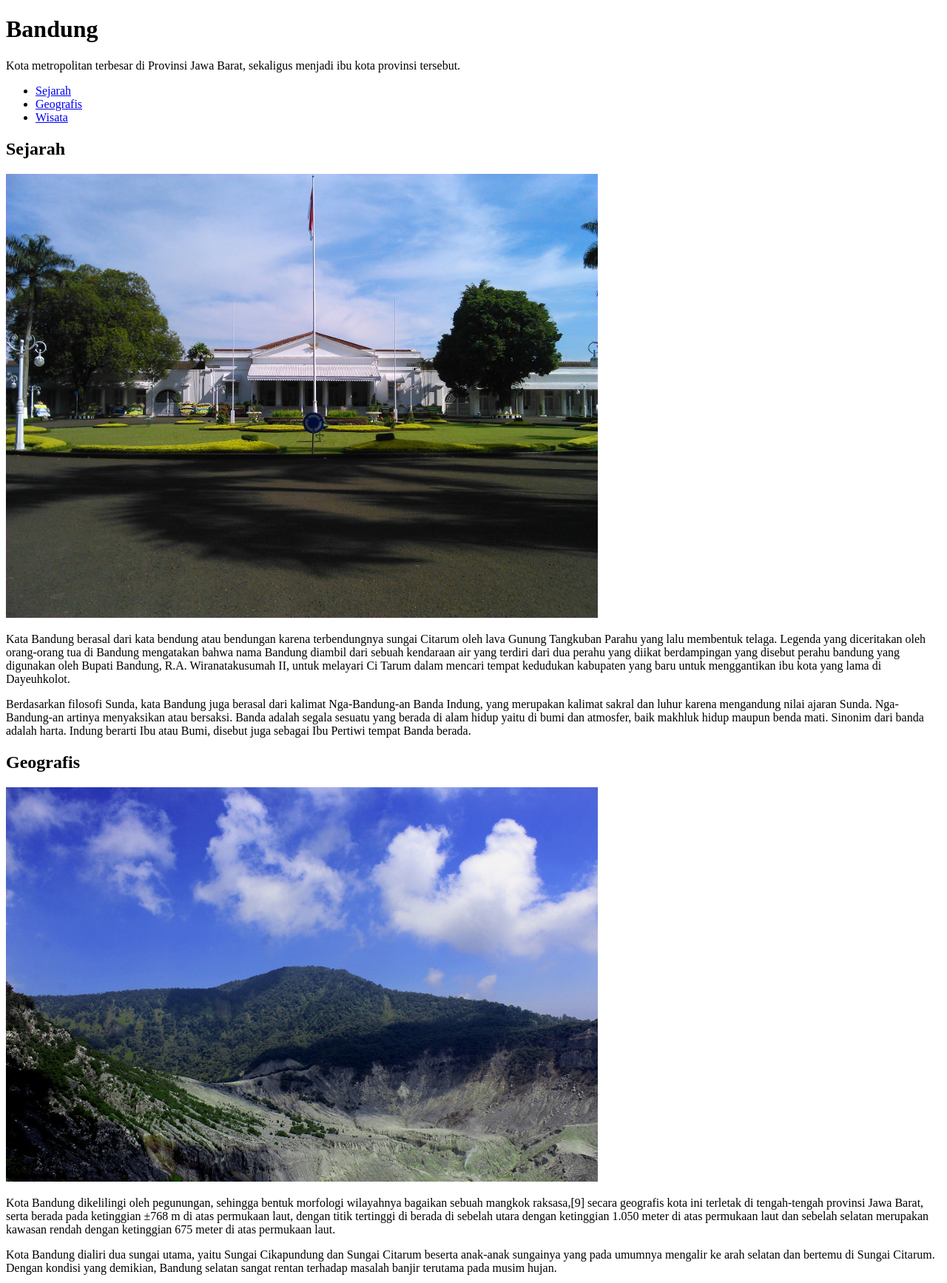
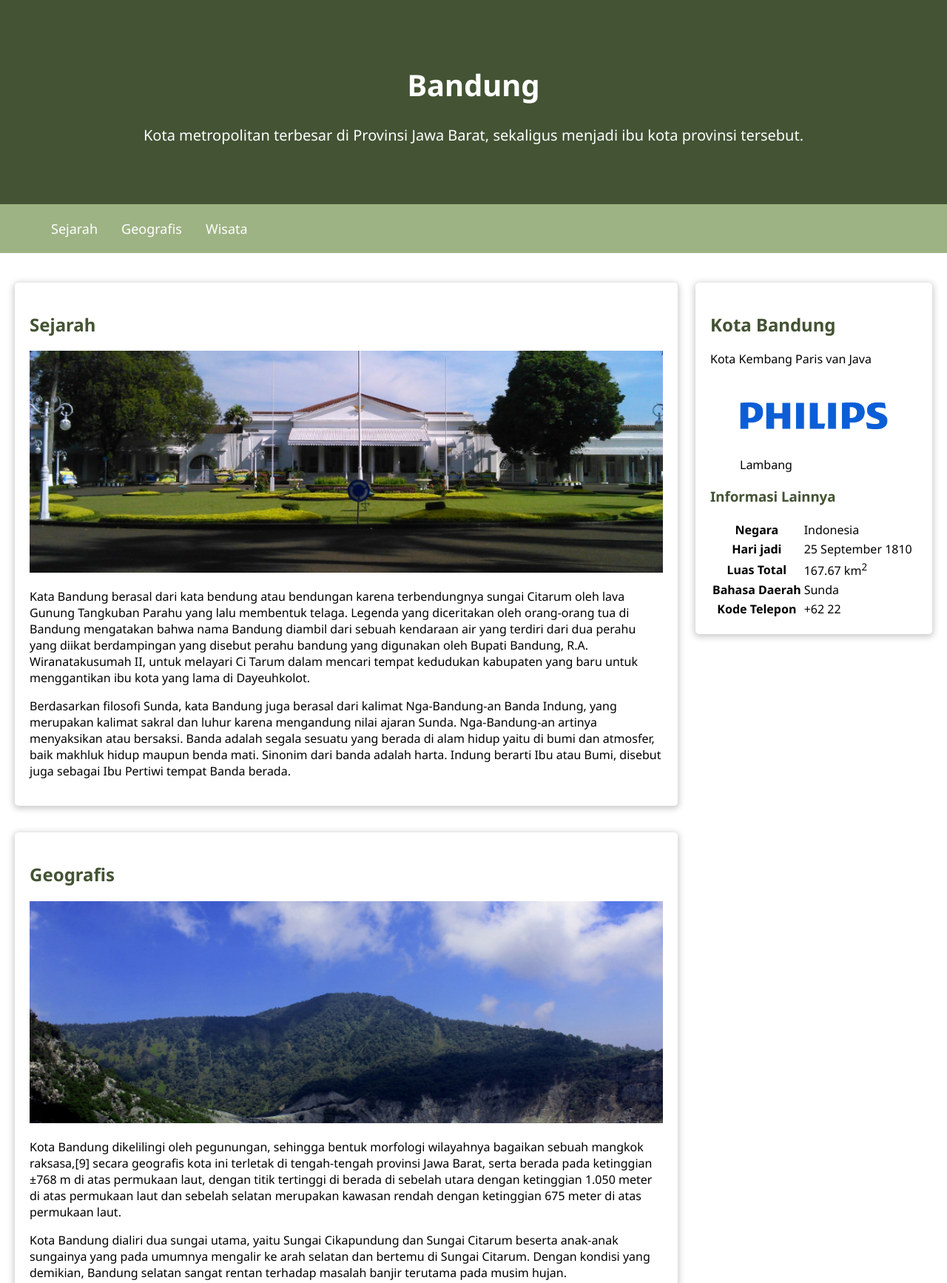
Before and after one commit to dindarosalin/bookshelf-web-app, a plain HTML site: page index.html in a window 1280 px wide. Shown: the top 1734 px of the page at 74% size. Drawn offline with Linux system fonts and the light colour scheme.

Commit message:
final commit 1

```diff
--- a/index.html
+++ b/index.html
@@ -4,17 +4,24 @@
     <meta charset="UTF-8" />
     <meta http-equiv="X-UA-Compatible" content="IE=edge" />
     <meta name="viewport" content="width=device-width, initial-scale=1.0" />
-    <link rel="stylesheet" href="styles/style.css">
-    <title>Document</title>
+    <link rel="stylesheet" href="styles/style.css" />
+    <link rel="preconnect" href="https://fonts.googleapis.com" />
+    <link rel="preconnect" href="https://fonts.gstatic.com" crossorigin />
+    <link
+      href="https://fonts.googleapis.com/css2?family=Lato:wght@400;700&family=Noto+Sans:wght@400;700&display=swap"
+      rel="stylesheet"
+    />
+    <title>Judul Dokumen</title>
   </head>
   <body>
     <header>
+      <div class="jumbotron">
         <h1>Bandung</h1>
         <p>
-        Kota metropolitan terbesar di Provinsi Jawa Barat, sekaligus menjadi ibu
-        kota provinsi tersebut.
+          Kota metropolitan terbesar di Provinsi Jawa Barat, sekaligus menjadi
+          ibu kota provinsi tersebut.
         </p>
-
+      </div>
       <nav>
         <ul>
           <li><a href="#sejarah">Sejarah</a></li>
@@ -25,10 +32,14 @@
     </header>
 
     <main>
-      <div>
-        <article>
+      <div id="content">
+        <article class="card">
           <h2 id="sejarah">Sejarah</h2>
-          <img src="assets/image/history.jpg" alt="sejarah" />
+          <img
+            src="assets/image/history.jpg"
+            alt="sejarah"
+            class="featured-image"
+          />
           <p>
             Kata Bandung berasal dari kata bendung atau bendungan karena
             terbendungnya sungai Citarum oleh lava Gunung Tangkuban Parahu yang
@@ -52,9 +63,13 @@
           </p>
         </article>
 
-        <article>
+        <article class="card">
           <h2 id="geografis">Geografis</h2>
-          <img src="assets/image/geografis.jpg" alt="geografis" />
+          <img
+            src="assets/image/geografis.jpg"
+            alt="geografis"
+            class="featured-image"
+          />
           <p>
             Kota Bandung dikelilingi oleh pegunungan, sehingga bentuk morfologi
             wilayahnya bagaikan sebuah mangkok raksasa,[9] secara geografis kota
@@ -74,7 +89,7 @@
           </p>
         </article>
 
-        <article>
+        <article class="card">
           <h2 id="wisata">Wisata</h2>
           <p>
             Sejak dibukanya Jalan Tol Cipularang, kota Bandung telah menjadi
@@ -85,7 +100,11 @@
           </p>
 
           <h3>Farm House Lembang</h3>
-          <img src="assets/image/farm-house.jpg" alt="farm house" />
+          <img
+            src="assets/image/farm-house.jpg"
+            alt="farm house"
+            class="featured-image"
+          />
           <p>
             Berada di jalur utama Bandung-Lembang, Farm House menjadi objek
             wisata yang tidak pernah sepi pengunjung. Selain karena letaknya
@@ -94,9 +113,13 @@
           </p>
         </article>
 
-        <article>
+        <article class="card">
           <h3>Observatorium Bosscha</h3>
-          <img src="assets/image/bosscha.jpg" alt="bosscha" />
+          <img
+            src="assets/image/bosscha.jpg"
+            alt="bosscha"
+            class="featured-image"
+          />
           <p>
             Memiliki beberapa teleskop, antara lain, Refraktor Ganda Zeiss,
             Schmidt Bimasakti, Refraktor Bamberg, Cassegrain GOTO, dan Teleskop
@@ -113,16 +136,20 @@
       </div>
 
       <aside>
-        <article>
+        <article class="profile, card">
           <header>
             <h2>Kota Bandung</h2>
             <p>Kota Kembang Paris van Java</p>
             <figure>
-          <img src="assets/image/lambang.jpg" height="100px"/>
+              <img
+                src="assets/image/lambang.jpg"
+                height="100px"
+                class="profile"
+              />
               <figcaption>Lambang</figcaption>
             </figure>
           </header>
-        </article>
+
           <section>
             <h3>Informasi Lainnya</h3>
             <table>
@@ -148,6 +175,7 @@
               </tr>
             </table>
           </section>
+        </article>
       </aside>
     </main>
     <footer>&copy; 2023, Dicoding Academy dindarosalin</footer>
--- a/styles/style.css
+++ b/styles/style.css
@@ -0,0 +1,127 @@
+@import url('https://fonts.googleapis.com/css2?family=Lato:wght@400;700&family=Noto+Sans:wght@400;700&display=swap');
+
+* {
+  box-sizing: border-box;
+}
+
+body {
+  font-family: "Noto sans", sans-serif;
+  margin: 0;
+  padding: 0;
+}
+
+header {
+  display: inline;
+}
+
+nav {
+  background-color: #9EB384;
+  padding: 5px;
+  position: sticky;
+  top: 0;
+}
+
+nav ul {
+  padding-inline: 4rem;
+
+  display: flex;
+  gap: 2rem;
+}
+
+nav li {
+  list-style-type: none;
+}
+
+nav a {
+  font-size: 18px;
+  font-weight: 400;
+  text-decoration: none;
+
+  color: white;
+}
+
+nav a:hover {
+  font-weight: bold;
+}
+
+main {
+  padding: 20px;
+  display: flex;
+  gap: 1.5rem;
+}
+
+aside {
+  flex: 1;
+}
+
+footer {
+  padding: 20px;
+  color: #fff;
+  background-color: #435334;
+  text-align: center;
+}
+
+h2 {
+  color: #435334;
+}
+
+h3 {
+  color: #435334;
+}
+
+#content {
+  flex: 5;
+
+  display: flex;
+  flex-flow: column nowrap;
+  gap: 1rem 2rem;
+}
+
+.jumbotron {
+  font-size: 20px;
+  padding: 60px;
+  background-color: #435334;
+  text-align: center;
+  color: white;
+}
+
+.profile header {
+  text-align: center;
+}
+
+.featured-image {
+  width: 100%;
+  max-height: 300px;
+
+  object-fit: cover;
+  object-position: center;
+}
+
+.profile img {
+  width: 200px;
+}
+
+.card {
+  box-shadow: 0 2px 8px 2px rgba(0, 0, 0, 0.2);
+  border-radius: 5px;
+  padding: 20px;
+  margin-top: 20px;
+}
+
+@media screen and (max-width: 1200px) {
+    main {
+        flex-flow: column nowrap;
+      }
+      main aside {
+        align-self: center;
+      }
+}
+@media screen and (max-width: 768px) {
+    nav ul {
+        justify-content: center;
+      }
+
+      main aside {
+        align-self: stretch;
+      }
+}
```
Lines whose indentation alone changed are shown as unchanged.
